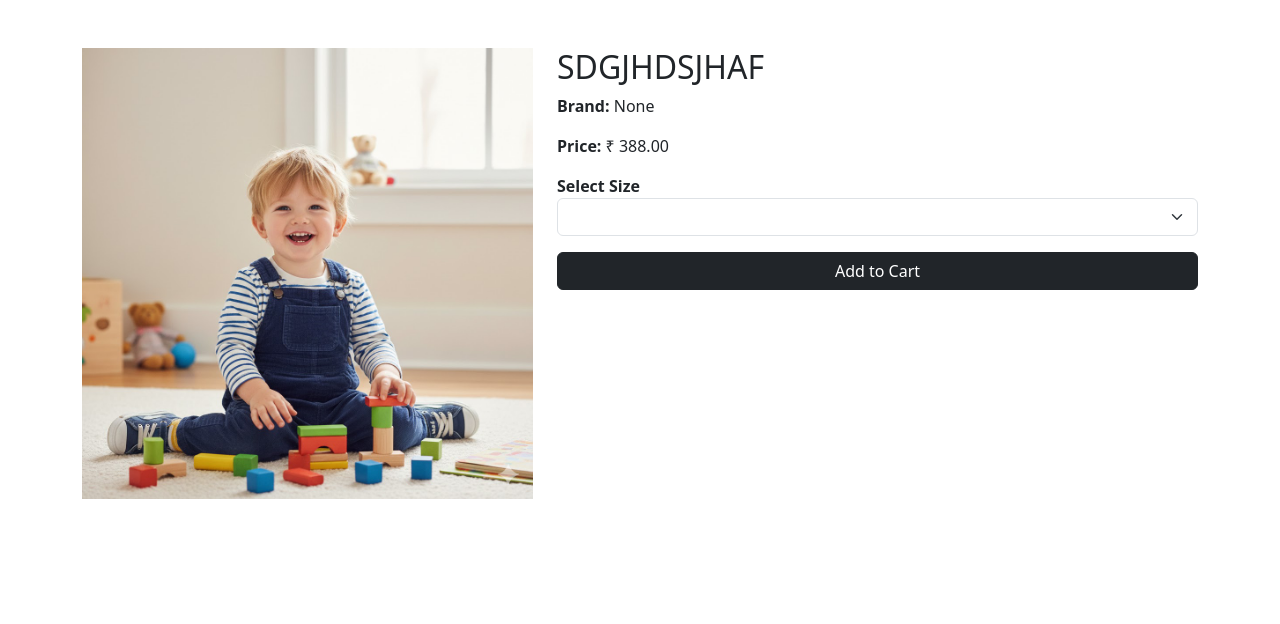
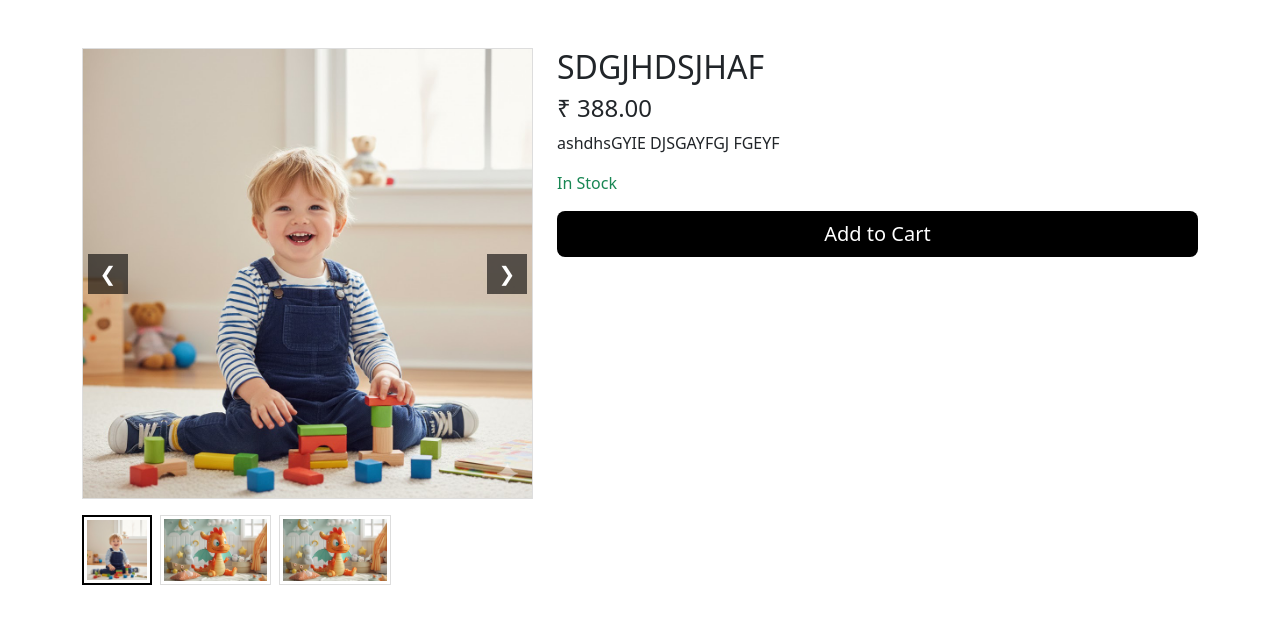
Before and after one commit to niksmit1710/garments-ecommerce, a Django app: page /product/2/ in a window 1280 px wide. Shown: the top 624 px of the page. Run offline with Django 5.2, Linux system fonts and the light colour scheme; data comes from the database, SQL or seed files in the repository; both versions use the stored data as it was after the commit; lists and menus that the app fills with data are empty.

Commit message:
Add zoom-on-hover and arrow navigation for product image gallery

```diff
--- a/products/admin.py
+++ b/products/admin.py
@@ -1,7 +1,8 @@
 from django.contrib import admin
-from .models import Category, Product, Size, Brand
+from .models import Category, Product, Size, Brand, ProductImage
 
 admin.site.register(Category)
 admin.site.register(Product)
 admin.site.register(Size)
 admin.site.register(Brand)
+admin.site.register(ProductImage)
--- a/products/models.py
+++ b/products/models.py
@@ -81,3 +81,14 @@ class Product(models.Model):
 
     def __str__(self):
         return self.name
+
+class ProductImage(models.Model):
+    product = models.ForeignKey(
+        Product,
+        on_delete=models.CASCADE,
+        related_name='images'
+    )
+    image = models.ImageField(upload_to='products/more/')
+
+    def __str__(self):
+        return f"Image for {self.product.name}"
--- a/static/css/style.css
+++ b/static/css/style.css
@@ -30,3 +30,68 @@
     background-color: #000;
     border: none;
 }
+
+img {
+    max-height: 450px;
+    object-fit: cover;
+}
+
+.btn-dark {
+    background-color: #000;
+}
+
+/* ===== PRODUCT IMAGE ZOOM ===== */
+.image-wrapper {
+    position: relative;
+    overflow: hidden;
+    border: 1px solid #ddd;
+}
+
+.image-wrapper img {
+    width: 100%;
+    transition: transform 0.4s ease;
+    cursor: zoom-in;
+}
+
+.image-wrapper:hover img {
+    transform: scale(1.5);
+}
+
+/* ===== ARROW BUTTONS ===== */
+.arrow-btn {
+    position: absolute;
+    top: 50%;
+    transform: translateY(-50%);
+    background: rgba(0,0,0,0.6);
+    color: #fff;
+    border: none;
+    width: 40px;
+    height: 40px;
+    font-size: 20px;
+    cursor: pointer;
+    z-index: 10;
+}
+
+.arrow-left {
+    left: 5px;
+}
+
+.arrow-right {
+    right: 5px;
+}
+
+.arrow-btn:hover {
+    background: rgba(0,0,0,0.8);
+}
+
+/* ===== THUMBNAILS ===== */
+.thumb-img {
+    height: 70px;
+    cursor: pointer;
+    border: 1px solid #ddd;
+    padding: 3px;
+}
+
+.thumb-img.active {
+    border: 2px solid #000;
+}
--- a/templates/products/product_detail.html
+++ b/templates/products/product_detail.html
@@ -1,35 +1,123 @@
+{% load static %}
 <!DOCTYPE html>
-<html>
+<html lang="en">
 <head>
+    <meta charset="UTF-8">
     <title>{{ product.name }}</title>
-    {% load static %}
+
+    <!-- Bootstrap -->
+    <link rel="stylesheet"
+          href="https://cdn.jsdelivr.net/npm/bootstrap@5.3.2/dist/css/bootstrap.min.css">
+
+    <!-- Custom CSS -->
     <link rel="stylesheet" href="{% static 'css/style.css' %}">
-    <link rel="stylesheet" href="https://cdn.jsdelivr.net/npm/bootstrap@5.3.2/dist/css/bootstrap.min.css">
 </head>
-<body class="container mt-5">
+<body>
 
+<div class="container mt-5">
     <div class="row">
+
+        <!-- ========== LEFT : IMAGE GALLERY ========== -->
         <div class="col-md-5">
-        <img src="{{ product.image.url }}" class="img-fluid">
+
+            <!-- Main Image Wrapper -->
+            <div class="image-wrapper mb-3">
+                <button class="arrow-btn arrow-left" onclick="showPrev()">❮</button>
+
+                <img id="mainImage"
+                     src="{{ product.image.url }}"
+                     alt="{{ product.name }}">
+
+                <button class="arrow-btn arrow-right" onclick="showNext()">❯</button>
             </div>
 
+            <!-- Thumbnails -->
+            <div class="d-flex gap-2 flex-wrap">
+                <img src="{{ product.image.url }}"
+                     class="thumb-img active"
+                     onclick="changeImage(this)">
+
+                {% for img in product.images.all %}
+                    <img src="{{ img.image.url }}"
+                         class="thumb-img"
+                         onclick="changeImage(this)">
+                {% endfor %}
+            </div>
+        </div>
+
+        <!-- ========== RIGHT : PRODUCT INFO ========== -->
         <div class="col-md-7">
             <h2>{{ product.name }}</h2>
-        <p><strong>Brand:</strong> {{ product.brand }}</p>
-        <p><strong>Price:</strong> ₹ {{ product.price }}</p>
 
-        <label><strong>Select Size</strong></label>
+            {% if product.brand %}
+                <p class="text-muted">
+                    Brand: <strong>{{ product.brand.name }}</strong>
+                </p>
+            {% endif %}
+
+            <h4>₹ {{ product.price }}</h4>
+
+            <p>{{ product.description }}</p>
+
+            {% if product.sizes.all %}
+                <label class="form-label"><strong>Select Size</strong></label>
                 <select class="form-select mb-3">
                     {% for size in product.sizes.all %}
                         <option>{{ size }}</option>
                     {% endfor %}
                 </select>
+            {% endif %}
 
-        <button class="btn btn-dark w-100">
+            {% if product.stock > 0 %}
+                <p class="text-success">In Stock</p>
+            {% else %}
+                <p class="text-danger">Out of Stock</p>
+            {% endif %}
+
+            <button class="btn btn-dark btn-lg w-100">
                 Add to Cart
             </button>
         </div>
+
     </div>
+</div>
+
+<!-- ========== JS FOR IMAGE CONTROL ========== -->
+<script>
+    const mainImage = document.getElementById("mainImage");
+    const thumbs = document.querySelectorAll(".thumb-img");
+    let currentIndex = 0;
+
+    function changeImage(el) {
+        mainImage.src = el.src;
+        thumbs.forEach(t => t.classList.remove("active"));
+        el.classList.add("active");
+        currentIndex = [...thumbs].indexOf(el);
+    }
+
+    function showNext() {
+        currentIndex = (currentIndex + 1) % thumbs.length;
+        changeImage(thumbs[currentIndex]);
+    }
+
+    function showPrev() {
+        currentIndex = (currentIndex - 1 + thumbs.length) % thumbs.length;
+        changeImage(thumbs[currentIndex]);
+    }
+
+    /* Swipe support (mobile) */
+    let startX = 0;
+
+    mainImage.addEventListener("touchstart", e => {
+        startX = e.touches[0].clientX;
+    });
+
+    mainImage.addEventListener("touchend", e => {
+        let endX = e.changedTouches[0].clientX;
+        if (startX - endX > 50) showNext();
+        if (endX - startX > 50) showPrev();
+    });
+</script>
 
 </body>
 </html>
```
Also changed, not shown: db.sqlite3, media/products/Kidswear_aFXtwg5.jpg (added), media/products/more/product-category-image-toys.webp (added), media/products/more/product-category-image-toys_2mRVnN3.webp (added), media/products/more/product-category-image-toys_AFGtuLY.webp (added), media/products/more/product-category-image-toys_H8JYx9a.webp (added), products/migrations/0006_productimage.py (added). Lines whose indentation alone changed are shown as unchanged.
